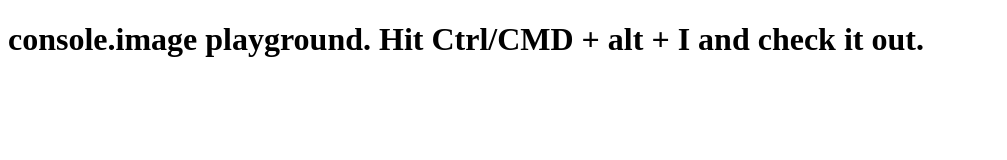
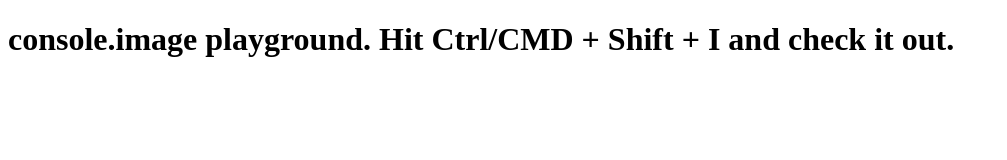
Before and after one commit to adriancooney/console.image, a plain HTML site: page index.html in a window 1280 px wide. Shown: the whole page, without its empty margins (0-1007 px from the left). Drawn offline with Linux system fonts and the light colour scheme.

Commit message:
Update index.html
Ctrl+Alt+I does nothing

```diff
--- a/index.html
+++ b/index.html
@@ -5,7 +5,7 @@
 </head>
 <body>
 	<div class="wrapper">
-		<h1>console.image playground. Hit Ctrl/CMD + alt + I and check it out.</h1>
+		<h1>console.image playground. Hit Ctrl/CMD + Shift + I and check it out.</h1>
 	</div>
 
 </body>
```
